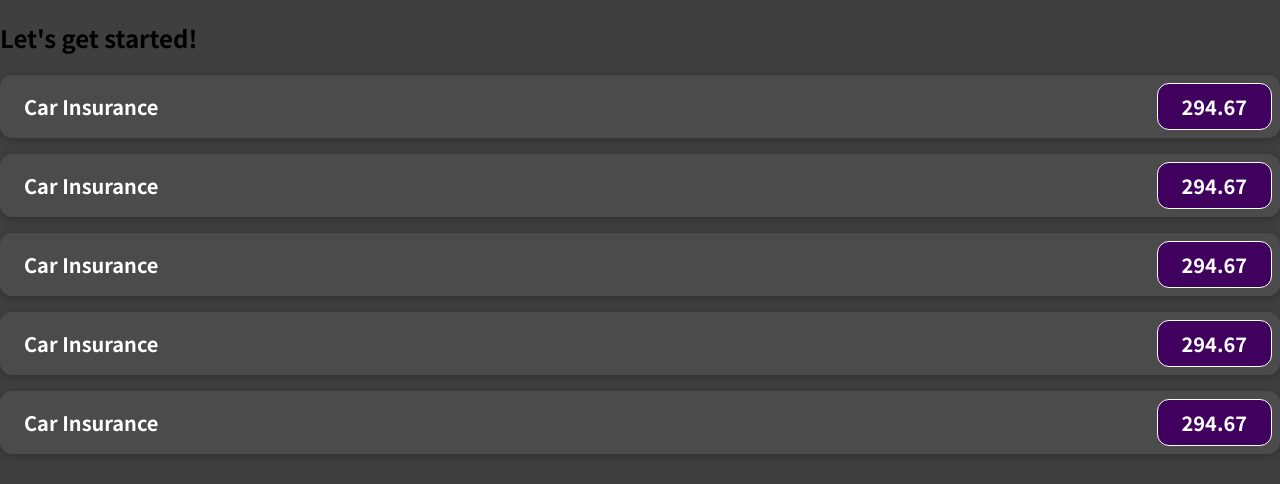
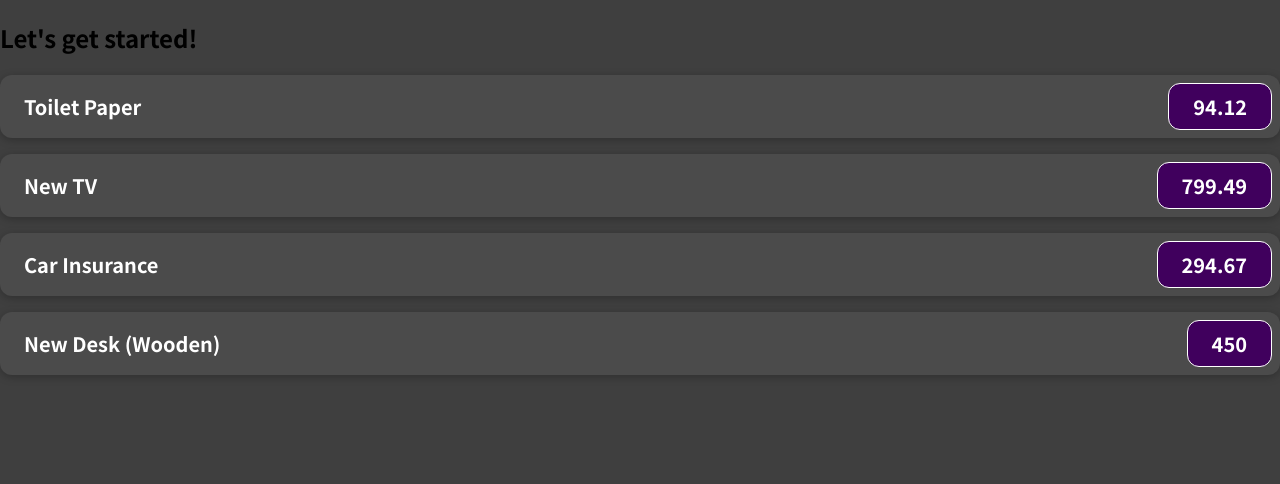
Before and after one commit to awar7118/01-starting-setup, a JavaScript app: page / in a window 1280 px wide. Shown: the top 484 px of the page. Built offline with nearby package versions, Linux system fonts and the light colour scheme.

Commit message:
props added for expensitem

```diff
--- a/src/App.js
+++ b/src/App.js
@@ -24,11 +24,26 @@
   return (
     <div>
       <h2>Let's get started!</h2>
-      <ExpenseItem></ExpenseItem>
-      <ExpenseItem></ExpenseItem>
-      <ExpenseItem></ExpenseItem>
-      <ExpenseItem></ExpenseItem>
-      <ExpenseItem></ExpenseItem>
+      <ExpenseItem
+        title={expenses[0].title}
+        amount={expenses[0].amount}
+        date={expenses[0].date}
+      ></ExpenseItem>
+      <ExpenseItem
+        title={expenses[1].title}
+        amount={expenses[1].amount}
+        date={expenses[1].date}
+      ></ExpenseItem>
+      <ExpenseItem
+        title={expenses[2].title}
+        amount={expenses[2].amount}
+        date={expenses[2].date}
+      ></ExpenseItem>
+      <ExpenseItem
+        title={expenses[3].title}
+        amount={expenses[3].amount}
+        date={expenses[3].date}
+      ></ExpenseItem>
     </div>
   );
 }
--- a/src/components/ExpenseItem.js
+++ b/src/components/ExpenseItem.js
@@ -1,6 +1,6 @@
 import "./ExpenseItem.css";
 
-function ExpenseItem() {
+function ExpenseItem(props) {
   const expenseDate = new Date(2021, 2, 28);
   const expenseTitle = "Car Insurance";
   const expenseAmount = 294.67;
@@ -8,8 +8,8 @@
     <div className="expense-item">
       <div>{expenseDate.toISOString}</div>
       <div className="expense-item__description">
-        <h2>{expenseTitle}</h2>
-        <div className="expense-item__price ">{expenseAmount}</div>
+        <h2>{props.title}</h2>
+        <div className="expense-item__price ">{props.amount}</div>
       </div>
     </div>
   );
```
